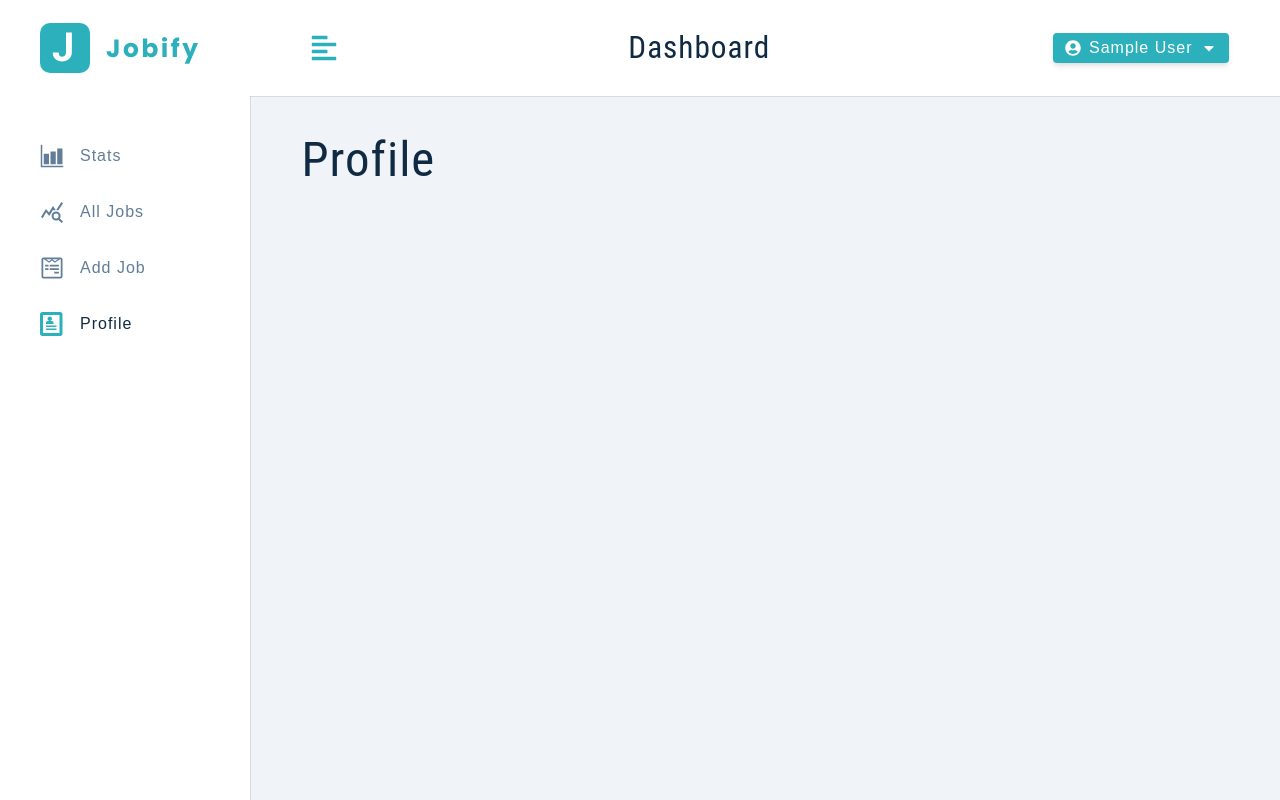
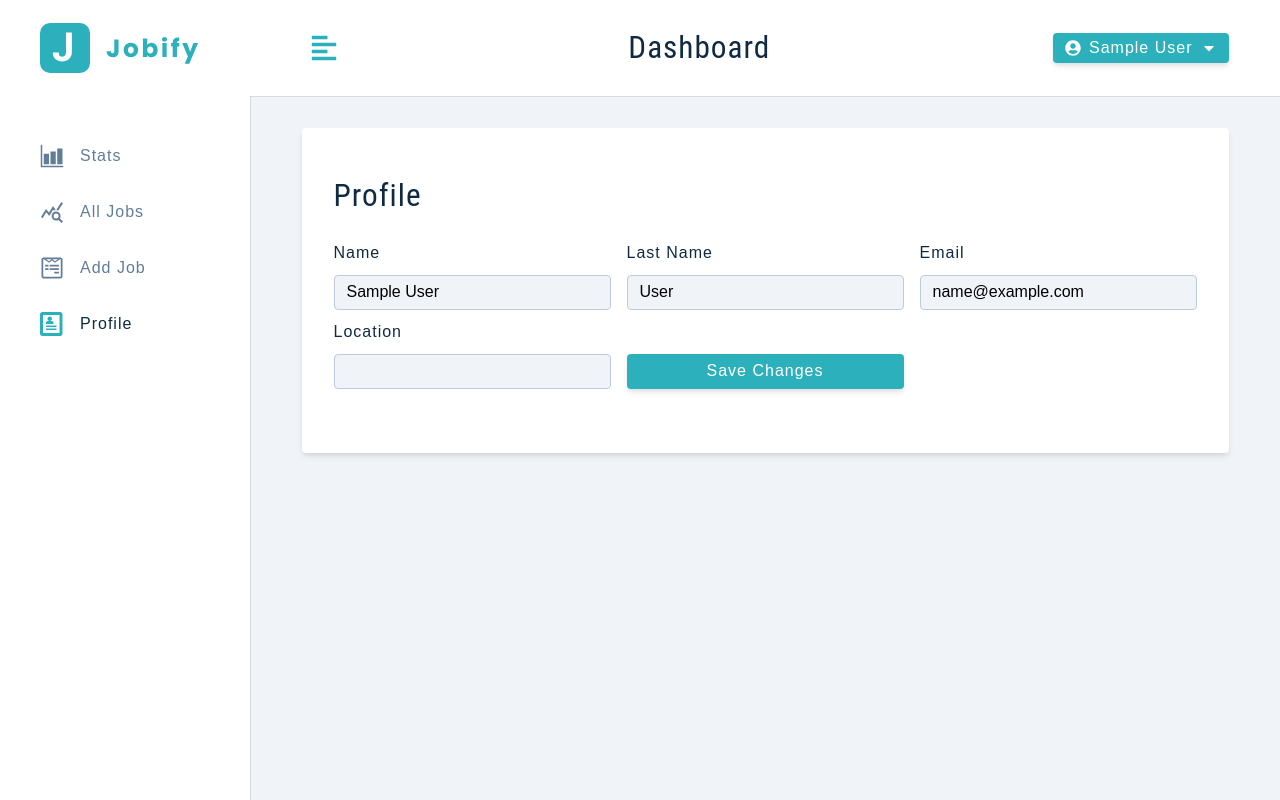
Before and after one commit to hamzaamughal/jobify-mern, a React (Create React App) app in the folder client/: page /profile in a window 1280 px wide. Built offline with nearby package versions, Linux system fonts and the light colour scheme; sample sign-in values are in the browser's storage.

Commit message:
update job functionality completed

```diff
--- a/client/src/context/action.js
+++ b/client/src/context/action.js
@@ -8,3 +8,7 @@ export const SETUP_USER_ERROR = 'SETUP_USER_ERROR';
 export const TOGGLE_SIDEBAR = 'TOGGLE_SIDEBAR';
 
 export const LOGOUT_USER = 'LOGOUT_USER';
+
+export const UPDATE_USER_BEGIN = 'UPDATE_USER_BEGIN';
+export const UPDATE_USER_SUCCESS = 'UPDATE_USER_SUCCESS';
+export const UPDATE_USER_ERROR = 'UPDATE_USER_ERROR';
--- a/client/src/context/appContext.js
+++ b/client/src/context/appContext.js
@@ -9,6 +9,9 @@ import {
   SETUP_USER_SUCCESS,
   TOGGLE_SIDEBAR,
   LOGOUT_USER,
+  UPDATE_USER_BEGIN,
+  UPDATE_USER_ERROR,
+  UPDATE_USER_SUCCESS,
 } from './action';
 
 import reducer from './reducer';
@@ -33,6 +36,33 @@ const AppContext = createContext();
 
 const AppProvider = ({ children }) => {
   const [state, dispatch] = useReducer(reducer, initialState);
+
+  // axios
+  const authFetch = axios.create({
+    baseURL: '/api/v1',
+  });
+  // request interceptor
+  authFetch.interceptors.request.use(
+    (config) => {
+      config.headers.common['Authorization'] = `Bearer ${state.token}`;
+      return config;
+    },
+    (error) => {
+      return Promise.reject(error);
+    }
+  );
+  // response interceptor
+  authFetch.interceptors.response.use(
+    (response) => {
+      return response;
+    },
+    (error) => {
+      if (error.response.status === 401) {
+        dispatch({ type: LOGOUT_USER });
+      }
+      return Promise.reject(error);
+    }
+  );
 
   const displayAlert = () => {
     dispatch({ type: DISPLAY_ALERT });
@@ -87,9 +117,41 @@ const AppProvider = ({ children }) => {
     removeUserFromLocalStorage();
   };
 
+  const updateUser = async (currentUser) => {
+    dispatch({ type: UPDATE_USER_BEGIN });
+    try {
+      const { data } = await authFetch.patch('/auth/updateUser', currentUser);
+
+      // no token
+      const { user, location, token } = data;
+
+      dispatch({
+        type: UPDATE_USER_SUCCESS,
+        payload: { user, location, token },
+      });
+
+      addUserToLocalStorage({ user, location, token });
+    } catch (error) {
+      if (error.response.status !== 401) {
+        dispatch({
+          type: UPDATE_USER_ERROR,
+          payload: { msg: error.response.data.msg },
+        });
+      }
+    }
+    clearAlert();
+  };
+
   return (
     <AppContext.Provider
-      value={{ ...state, displayAlert, setupUser, toggleSidebar, logoutUser }}
+      value={{
+        ...state,
+        displayAlert,
+        setupUser,
+        toggleSidebar,
+        logoutUser,
+        updateUser,
+      }}
     >
       {children}
     </AppContext.Provider>
--- a/client/src/context/reducer.js
+++ b/client/src/context/reducer.js
@@ -6,6 +6,9 @@ import {
   SETUP_USER_SUCCESS,
   TOGGLE_SIDEBAR,
   LOGOUT_USER,
+  UPDATE_USER_BEGIN,
+  UPDATE_USER_ERROR,
+  UPDATE_USER_SUCCESS,
 } from './action';
 
 import { initialState } from './appContext';
@@ -71,6 +74,33 @@ const reducer = (state, action) => {
     };
   }
 
+  if (action.type === UPDATE_USER_BEGIN) {
+    return { ...state, isLoading: true };
+  }
+
+  if (action.type === UPDATE_USER_SUCCESS) {
+    return {
+      ...state,
+      isLoading: false,
+      token: action.payload.token,
+      user: action.payload.user,
+      userLocation: action.payload.location,
+      jobLocation: action.payload.location,
+      showAlert: true,
+      alertType: 'success',
+      alertText: 'User Profile Updated!',
+    };
+  }
+  if (action.type === UPDATE_USER_ERROR) {
+    return {
+      ...state,
+      isLoading: false,
+      showAlert: true,
+      alertType: 'danger',
+      alertText: action.payload.msg,
+    };
+  }
+
   throw new Error(`Reducer not implemented for ${action.type}`);
 };
 
--- a/client/src/pages/dashboard/Profile.js
+++ b/client/src/pages/dashboard/Profile.js
@@ -1,5 +1,67 @@
+import { useState } from 'react';
+import { FormRow, Alert } from '../../components';
+import { useAppContext } from '../../context/appContext';
+import Wrapper from '../../assets/wrappers/DashboardFormPage';
+
 const Profile = () => {
-  return <h1>Profile</h1>;
+  const { user, showAlert, displayAlert, updateUser, isLoading } =
+    useAppContext();
+  const [name, setName] = useState(user?.name);
+  const [email, setEmail] = useState(user?.email);
+  const [lastName, setLastName] = useState(user?.lastName);
+  const [location, setLocation] = useState(user?.location);
+
+  const handleSubmit = (e) => {
+    e.preventDefault();
+    if (!name || !email || !lastName || !location) {
+      // test and remove temporary
+      displayAlert();
+      return;
+    }
+
+    updateUser({ name, email, lastName, location });
+  };
+  return (
+    <Wrapper>
+      <form className='form' onSubmit={handleSubmit}>
+        <h3>profile </h3>
+        {showAlert && <Alert />}
+
+        {/* name */}
+        <div className='form-center'>
+          <FormRow
+            type='text'
+            name='name'
+            value={name}
+            handleChange={(e) => setName(e.target.value)}
+          />
+          <FormRow
+            labelText='last name'
+            type='text'
+            name='lastName'
+            value={lastName}
+            handleChange={(e) => setLastName(e.target.value)}
+          />
+          <FormRow
+            type='email'
+            name='email'
+            value={email}
+            handleChange={(e) => setEmail(e.target.value)}
+          />
+
+          <FormRow
+            type='text'
+            name='location'
+            value={location}
+            handleChange={(e) => setLocation(e.target.value)}
+          />
+          <button className='btn btn-block' type='submit' disabled={isLoading}>
+            {isLoading ? 'Please Wait...' : 'save changes'}
+          </button>
+        </div>
+      </form>
+    </Wrapper>
+  );
 };
 
 export default Profile;
```
Also changed, not shown: 1 other file (tests, documents, lock files or other folders).
